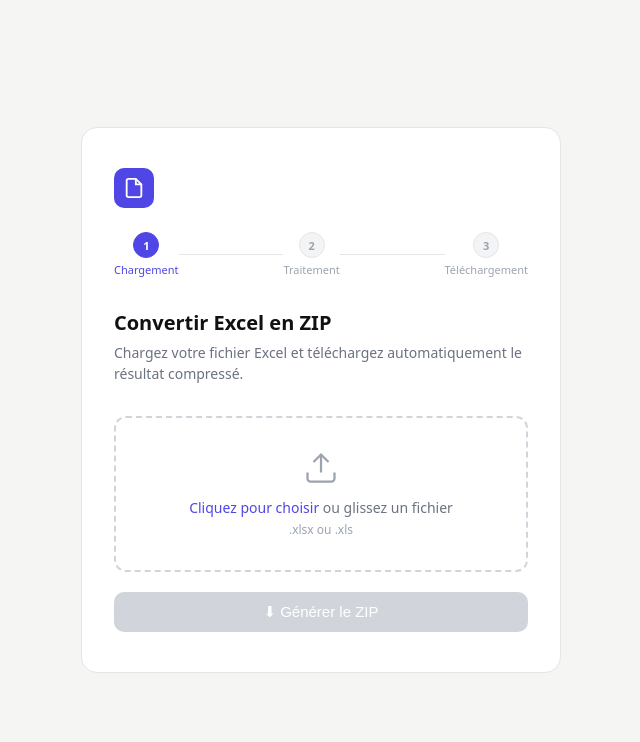
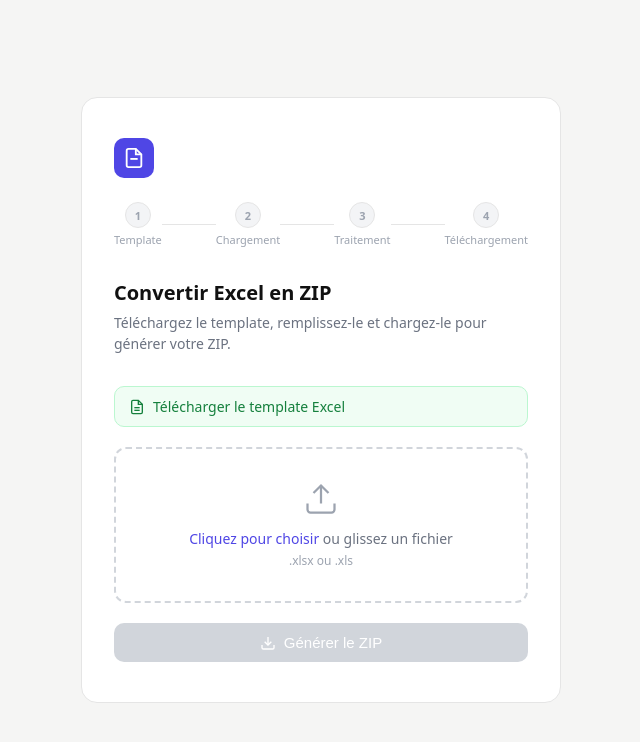
Before and after one commit to ysmires/FSM_TaskList_Load, a Flask app: page / in a window 1280 px wide. Shown: the top 742 px of the page, without its empty margins (319-959 px from the left). Run offline with Flask 3, Linux system fonts and the light colour scheme.

Commit message:
nouvelle interface

```diff
--- a/templates/index.html
+++ b/templates/index.html
@@ -18,6 +18,8 @@
     .step-line { flex: 1; height: 1px; background: #e5e5e5; }
     .step-label { font-size: 11px; color: #9ca3af; }
     .step.done .step-label { color: #4f46e5; }
+    .btn-template { display: flex; align-items: center; gap: 8px; padding: 10px 14px; background: #f0fdf4; color: #15803d; border: 1px solid #bbf7d0; border-radius: 10px; font-size: 14px; font-weight: 500; text-decoration: none; margin-bottom: 1.25rem; transition: background 0.2s; }
+    .btn-template:hover { background: #dcfce7; }
     .drop-zone { border: 2px dashed #d1d5db; border-radius: 12px; padding: 2rem 1rem; text-align: center; cursor: pointer; transition: border-color 0.2s, background 0.2s; margin-bottom: 1.25rem; }
     .drop-zone:hover { border-color: #4f46e5; background: #f5f3ff; }
     .drop-label { font-size: 14px; color: #6b7280; }
@@ -35,36 +37,76 @@
 <body>
   <div class="card">
     <div class="logo">
-      <svg width="22" height="22" viewBox="0 0 24 24" fill="none" stroke="#fff" stroke-width="2"><path d="M14 2H6a2 2 0 0 0-2 2v16a2 2 0 0 0 2 2h12a2 2 0 0 0 2-2V8z"/><polyline points="14 2 14 8 20 8"/></svg>
+      <svg width="22" height="22" viewBox="0 0 24 24" fill="none" stroke="#fff" stroke-width="2">
+        <path d="M14 2H6a2 2 0 0 0-2 2v16a2 2 0 0 0 2 2h12a2 2 0 0 0 2-2V8z"/>
+        <polyline points="14 2 14 8 20 8"/>
+        <line x1="16" y1="13" x2="8" y2="13"/>
+      </svg>
     </div>
 
     <div class="steps">
-      <div class="step done" id="s1"><div class="step-num">1</div><div class="step-label">Chargement</div></div>
+      <div class="step" id="s1">
+        <div class="step-num">1</div>
+        <div class="step-label">Template</div>
+      </div>
       <div class="step-line"></div>
-      <div class="step" id="s2"><div class="step-num">2</div><div class="step-label">Traitement</div></div>
+      <div class="step" id="s2">
+        <div class="step-num">2</div>
+        <div class="step-label">Chargement</div>
+      </div>
       <div class="step-line"></div>
-      <div class="step" id="s3"><div class="step-num">3</div><div class="step-label">Téléchargement</div></div>
+      <div class="step" id="s3">
+        <div class="step-num">3</div>
+        <div class="step-label">Traitement</div>
+      </div>
+      <div class="step-line"></div>
+      <div class="step" id="s4">
+        <div class="step-num">4</div>
+        <div class="step-label">Téléchargement</div>
+      </div>
     </div>
 
     <h1>Convertir Excel en ZIP</h1>
-    <p class="subtitle">Chargez votre fichier Excel et téléchargez automatiquement le résultat compressé.</p>
+    <p class="subtitle">Téléchargez le template, remplissez-le et chargez-le pour générer votre ZIP.</p>
+
+    <a href="/template" class="btn-template" onclick="document.getElementById('s1').classList.add('done')">
+      <svg width="16" height="16" viewBox="0 0 24 24" fill="none" stroke="currentColor" stroke-width="2">
+        <path d="M14 2H6a2 2 0 0 0-2 2v16a2 2 0 0 0 2 2h12a2 2 0 0 0 2-2V8z"/>
+        <polyline points="14 2 14 8 20 8"/>
+        <line x1="16" y1="13" x2="8" y2="13"/>
+        <line x1="16" y1="17" x2="8" y2="17"/>
+      </svg>
+      Télécharger le template Excel
+    </a>
 
     <form id="uploadForm" action="/generate" method="POST" enctype="multipart/form-data">
       <div class="drop-zone" id="dropZone" onclick="document.getElementById('fileInput').click()">
-        <svg width="36" height="36" viewBox="0 0 24 24" fill="none" stroke="#9ca3af" stroke-width="1.5" style="margin:0 auto 12px;display:block"><path d="M21 15v4a2 2 0 0 1-2 2H5a2 2 0 0 1-2-2v-4"/><polyline points="17 8 12 3 7 8"/><line x1="12" y1="3" x2="12" y2="15"/></svg>
+        <svg width="36" height="36" viewBox="0 0 24 24" fill="none" stroke="#9ca3af" stroke-width="1.5" style="margin:0 auto 12px;display:block">
+          <path d="M21 15v4a2 2 0 0 1-2 2H5a2 2 0 0 1-2-2v-4"/>
+          <polyline points="17 8 12 3 7 8"/>
+          <line x1="12" y1="3" x2="12" y2="15"/>
+        </svg>
         <p class="drop-label"><span>Cliquez pour choisir</span> ou glissez un fichier</p>
         <p class="file-types">.xlsx ou .xls</p>
         <input type="file" id="fileInput" name="excel_file" accept=".xlsx,.xls" style="display:none" required>
       </div>
 
       <div class="file-chosen" id="fileChosen">
-        <svg width="18" height="18" viewBox="0 0 24 24" fill="none" stroke="#4f46e5" stroke-width="2"><path d="M14 2H6a2 2 0 0 0-2 2v16a2 2 0 0 0 2 2h12a2 2 0 0 0 2-2V8z"/><polyline points="14 2 14 8 20 8"/></svg>
+        <svg width="18" height="18" viewBox="0 0 24 24" fill="none" stroke="#4f46e5" stroke-width="2">
+          <path d="M14 2H6a2 2 0 0 0-2 2v16a2 2 0 0 0 2 2h12a2 2 0 0 0 2-2V8z"/>
+          <polyline points="14 2 14 8 20 8"/>
+        </svg>
         <span class="fname" id="fileName"></span>
         <span class="remove" id="removeFile">×</span>
       </div>
 
       <button class="btn" id="submitBtn" type="submit" disabled>
-        ⬇ Générer le ZIP
+        <svg width="16" height="16" viewBox="0 0 24 24" fill="none" stroke="currentColor" stroke-width="2">
+          <path d="M21 15v4a2 2 0 0 1-2 2H5a2 2 0 0 1-2-2v-4"/>
+          <polyline points="7 10 12 15 17 10"/>
+          <line x1="12" y1="15" x2="12" y2="3"/>
+        </svg>
+        Générer le ZIP
       </button>
     </form>
   </div>
@@ -82,7 +124,7 @@
         fileChosen.style.display = 'flex';
         dropZone.style.display = 'none';
         submitBtn.disabled = false;
-        document.getElementById('s1').classList.add('done');
+        document.getElementById('s2').classList.add('done');
       }
     });
 
@@ -91,12 +133,37 @@
       fileChosen.style.display = 'none';
       dropZone.style.display = 'block';
       submitBtn.disabled = true;
+      document.getElementById('s2').classList.remove('done');
     });
 
     document.getElementById('uploadForm').addEventListener('submit', () => {
-      document.getElementById('s2').classList.add('done');
+      document.getElementById('s3').classList.add('done');
       submitBtn.disabled = true;
-      submitBtn.textContent = 'Traitement en cours...';
+      submitBtn.innerHTML = `
+        <svg width="16" height="16" viewBox="0 0 24 24" fill="none" stroke="currentColor" stroke-width="2">
+          <circle cx="12" cy="12" r="10"/>
+          <polyline points="12 6 12 12 16 14"/>
+        </svg>
+        Traitement en cours...`;
+    });
+
+    dropZone.addEventListener('dragover', e => { e.preventDefault(); dropZone.style.borderColor = '#4f46e5'; dropZone.style.background = '#f5f3ff'; });
+    dropZone.addEventListener('dragleave', () => { dropZone.style.borderColor = '#d1d5db'; dropZone.style.background = ''; });
+    dropZone.addEventListener('drop', e => {
+      e.preventDefault();
+      dropZone.style.borderColor = '#d1d5db';
+      dropZone.style.background = '';
+      const file = e.dataTransfer.files[0];
+      if (file) {
+        const dt = new DataTransfer();
+        dt.items.add(file);
+        fileInput.files = dt.files;
+        fileName.textContent = file.name;
+        fileChosen.style.display = 'flex';
+        dropZone.style.display = 'none';
+        submitBtn.disabled = false;
+        document.getElementById('s2').classList.add('done');
+      }
     });
   </script>
 </body>
```
